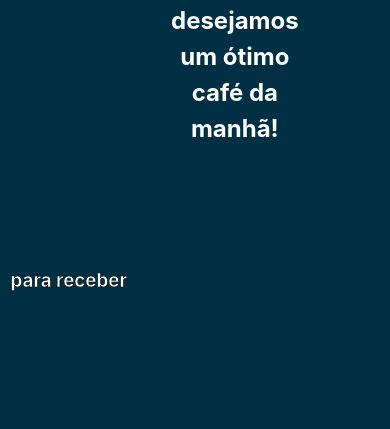
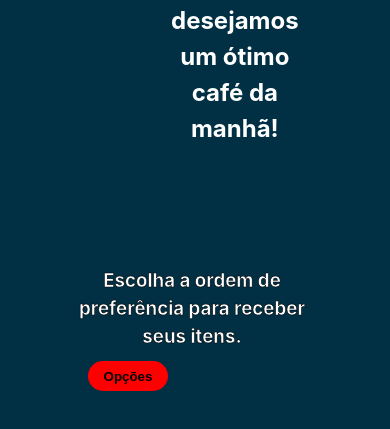
Before and after one commit to Leowins01/SiteCafeteriaJavaScript, a plain HTML site: page index.html in a window 390 px wide. Shown: the part 133-562 px from the top of the page. Drawn offline with Linux system fonts and the light colour scheme.

Commit message:
Update style.css

```diff
--- a/style.css
+++ b/style.css
@@ -357,7 +357,7 @@ body {
     .escolher h3 {
         text-align: center;
         width: 450px;
-        margin-left: -390px;
+        margin-left: -4rem;
         margin-top: 100px;
         margin-bottom: -120px;
         color: white;
@@ -374,7 +374,7 @@ body {
     }
 
     #esconder {
-        margin-left: 25rem;
+        margin-left: 5rem;
         background-color: red;
     }
 
@@ -390,4 +390,13 @@ body {
     body {
         overflow: hidden;
     }
+
 }
+
+@media (max-width: 478px) {
+    .escolher h3 {
+        margin-left: -1rem;
+        width: 15rem;
+        margin-bottom: 10px;
+    }
+}
```
